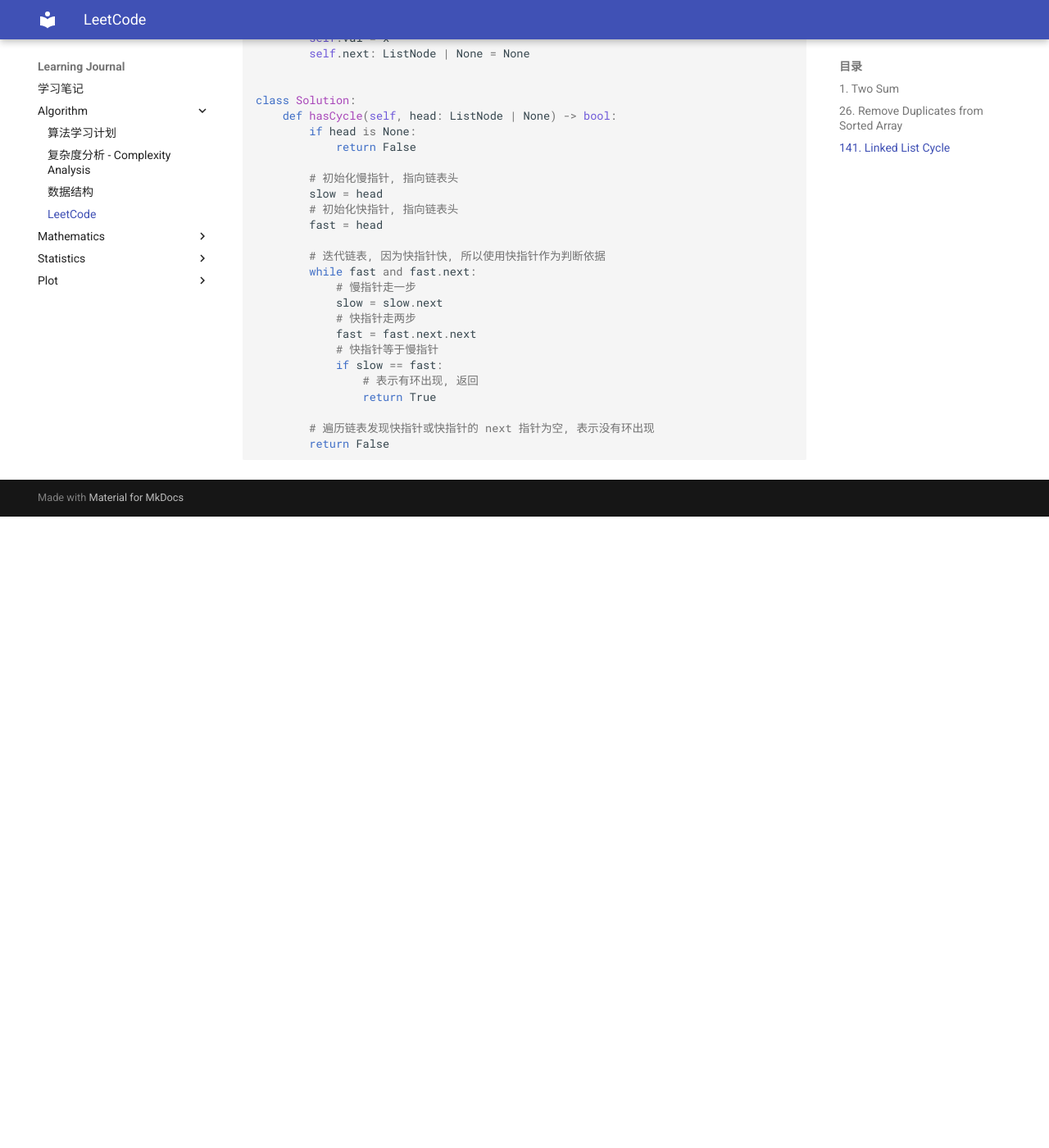
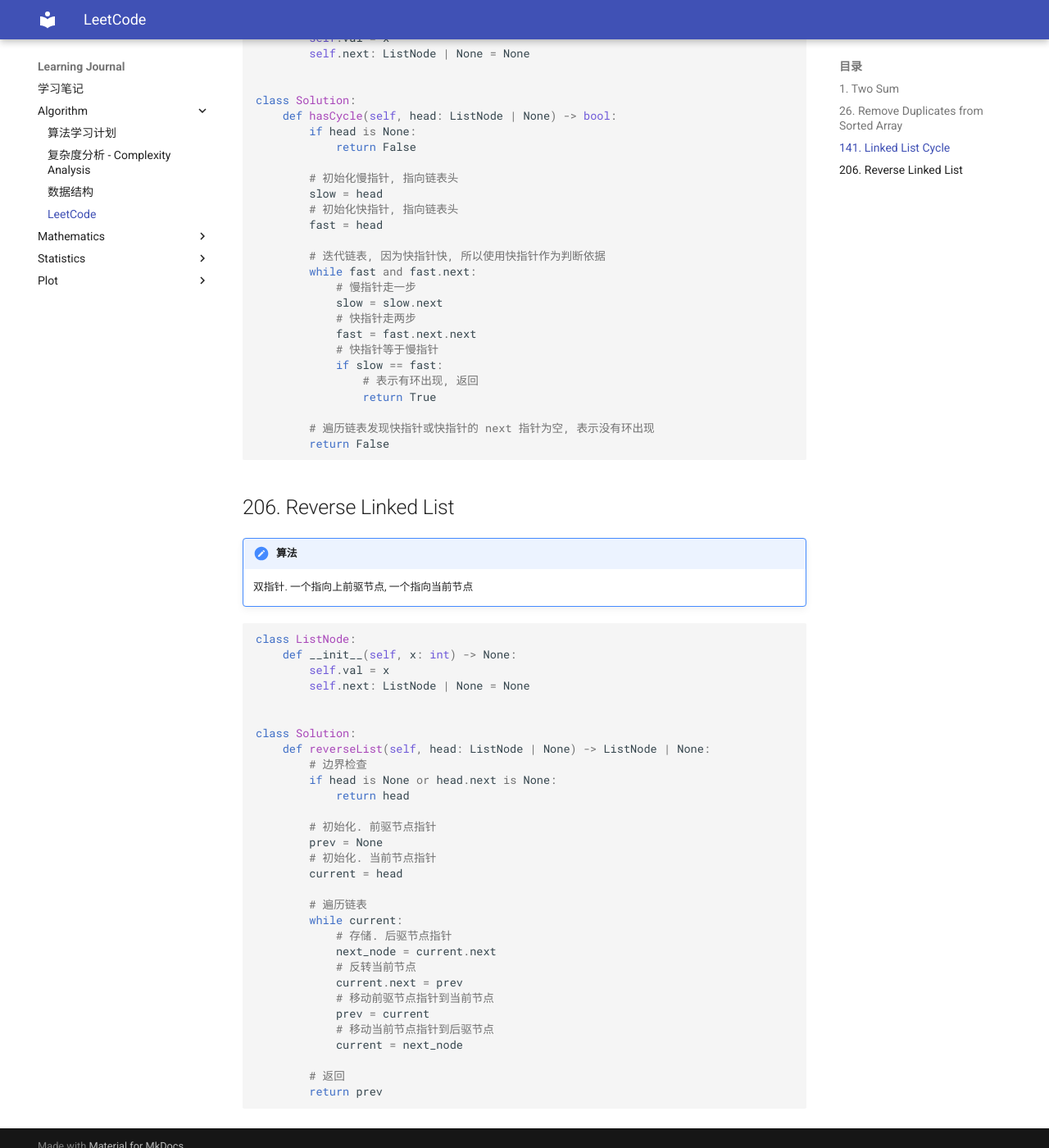
Before and after one commit to szlevinli/learning-journal-doc, an MkDocs documentation site: the page built from docs/Algorithm/leetcode.md, in a window 1280 px wide and 1400 px high, scrolled down 1914 px. Shown: the whole window at 82% size. Built offline with MkDocs 1.6.1 and Material for MkDocs 9.7.7, drawn with Linux system fonts in a browser that asks for light colours; before the commit the page ends 2544 px from its top, so only the background shows below that.

Commit message:
Add 206反转链表

````diff
--- a/docs/Algorithm/leetcode.md
+++ b/docs/Algorithm/leetcode.md
@@ -104,3 +104,42 @@ class Solution:
         # 遍历链表发现快指针或快指针的 next 指针为空, 表示没有环出现
         return False
 ```
+
+## 206. Reverse Linked List
+
+!!! Note "算法"
+
+    双指针. 一个指向上前驱节点, 一个指向当前节点
+
+```python
+class ListNode:
+    def __init__(self, x: int) -> None:
+        self.val = x
+        self.next: ListNode | None = None
+
+
+class Solution:
+    def reverseList(self, head: ListNode | None) -> ListNode | None:
+        # 边界检查
+        if head is None or head.next is None:
+            return head
+
+        # 初始化. 前驱节点指针
+        prev = None
+        # 初始化. 当前节点指针
+        current = head
+
+        # 遍历链表
+        while current:
+            # 存储. 后驱节点指针
+            next_node = current.next
+            # 反转当前节点
+            current.next = prev
+            # 移动前驱节点指针到当前节点
+            prev = current
+            # 移动当前节点指针到后驱节点
+            current = next_node
+
+        # 返回
+        return prev
+```
````
